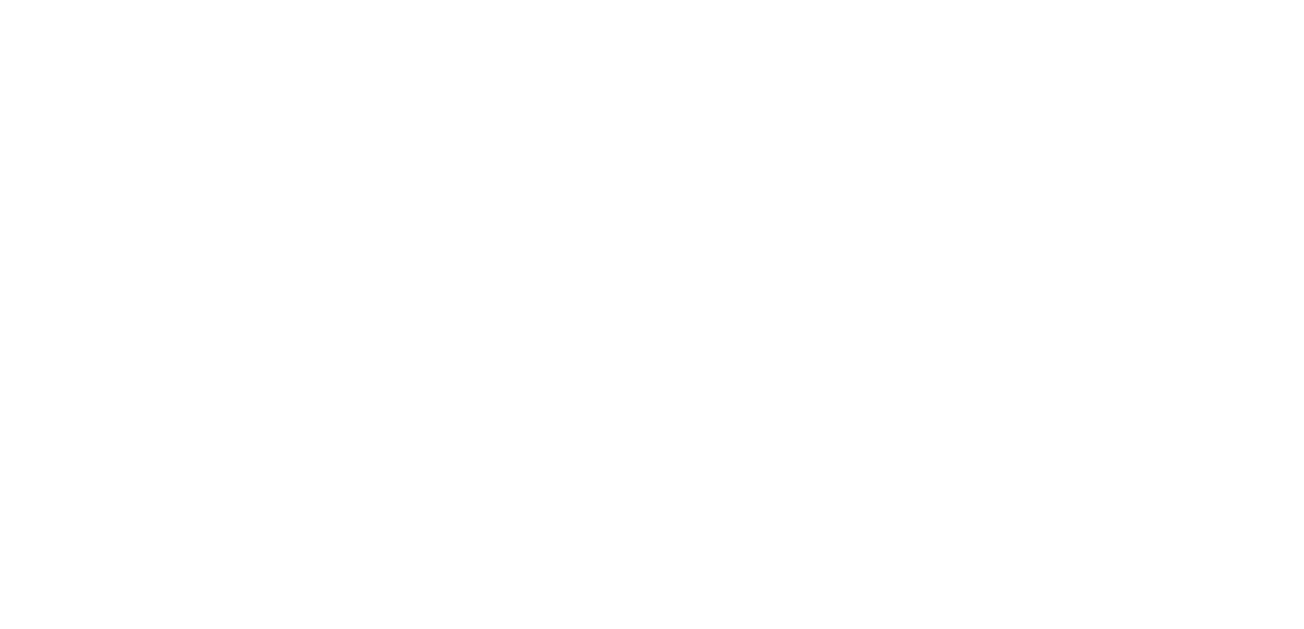
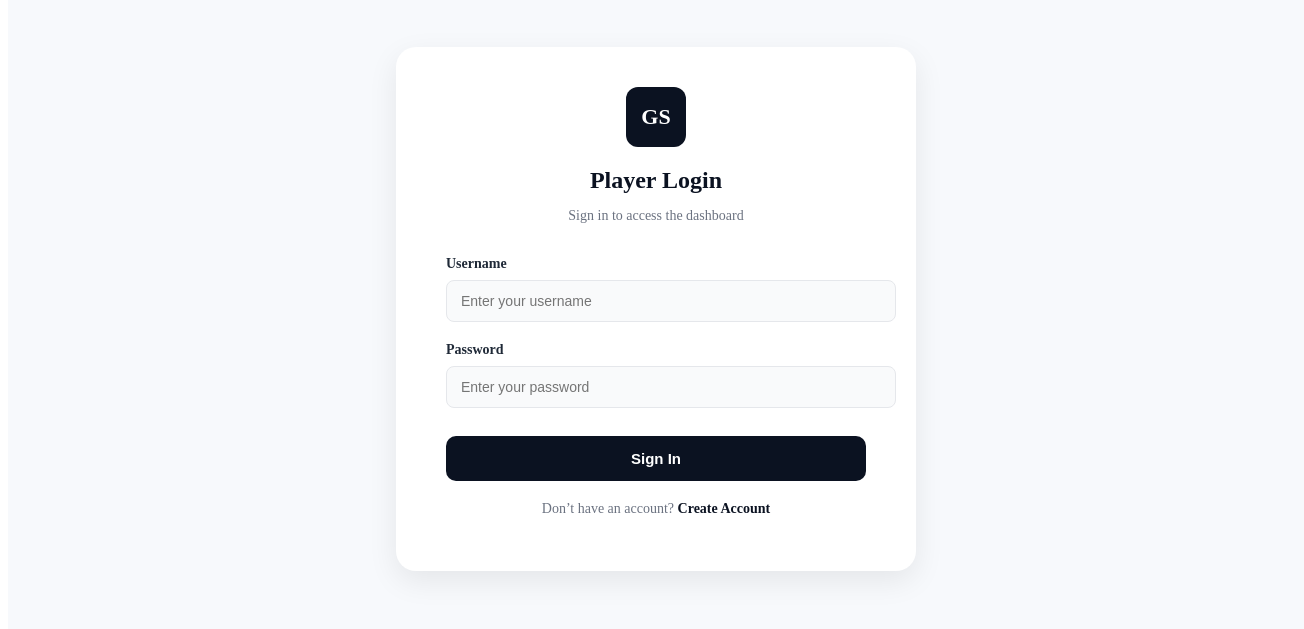
Before and after one commit to Padredilg/Game-Score-Tracker, an Angular app in the folder frontend-angular/: page / in a window 1280 px wide. Shown: the part 139-768 px from the top of the page, 1304 px wide, since content can reach past the window. Built offline with nearby package versions, Linux system fonts and the light colour scheme.

Commit message:
Player login component and initial frontend setup

```diff
--- a/frontend-angular/angular.json
+++ b/frontend-angular/angular.json
@@ -95,6 +95,9 @@
     }
   },
   "cli": {
-    "schematicCollections": ["angular-eslint"]
+    "schematicCollections": [
+      "angular-eslint"
+    ],
+    "analytics": false
   }
 }
--- a/frontend-angular/src/app/app.html
+++ b/frontend-angular/src/app/app.html
@@ -1 +1,2 @@
-<router-outlet />
+
+<app-player-login></app-player-login>
--- /dev/null
+++ b/frontend-angular/src/app/player-login/player-login.html
@@ -0,0 +1,27 @@
+<div class="login-page">
+  <div class="login-card">
+
+    <div class="logo-box">
+      <span>GS</span>
+    </div>
+
+    <h2>Player Login</h2>
+    <p class="subtitle">Sign in to access the dashboard</p>
+
+    <form>
+      <label>Username</label>
+      <input type="text" placeholder="Enter your username" />
+
+      <label>Password</label>
+      <input type="password" placeholder="Enter your password" />
+
+      <button type="submit" class="login-btn">Sign In</button>
+    </form>
+
+    <p class="signup-text">
+      Don’t have an account?
+      <a href="#">Create Account</a>
+    </p>
+
+  </div>
+</div>
--- /dev/null
+++ b/frontend-angular/src/app/player-login/player-login.scss
@@ -0,0 +1,104 @@
+.login-page {
+  width: 100%;
+  min-height: 100vh;
+  background: #f7f9fc;
+  display: flex;
+  align-items: center;
+  justify-content: center;
+  padding: 40px 16px;
+}
+
+.login-card {
+  background: #ffffff;
+  width: 420px;
+  max-width: 100%;
+  padding: 40px 50px;
+  border-radius: 20px;
+  box-shadow: 0 10px 30px rgba(0, 0, 0, 0.08);
+  text-align: center;
+}
+
+.logo-box {
+  width: 60px;
+  height: 60px;
+  margin: 0 auto 20px;
+  background: #0b1221;
+  border-radius: 12px;
+  display: flex;
+  align-items: center;
+  justify-content: center;
+
+  span {
+    color: #fff;
+    font-size: 22px;
+    font-weight: 600;
+  }
+}
+
+h2 {
+  font-size: 24px;
+  margin-bottom: 5px;
+  color: #0b1221;
+}
+
+.subtitle {
+  font-size: 14px;
+  color: #6b7280;
+  margin-bottom: 30px;
+}
+
+form {
+  text-align: left;
+
+  label {
+    font-size: 14px;
+    color: #1f2937;
+    font-weight: 600;
+  }
+
+  input {
+    width: 100%;
+    margin: 8px 0 18px;
+    padding: 12px 14px;
+    border: 1px solid #e5e7eb;
+    border-radius: 8px;
+    font-size: 14px;
+    background: #f9fafb;
+
+    &:focus {
+      outline: none;
+      border-color: #4f46e5;
+      box-shadow: 0 0 0 3px rgba(79, 70, 229, 0.15);
+    }
+  }
+}
+
+.login-btn {
+  width: 100%;
+  background: #0b1221;
+  color: #ffffff;
+  padding: 14px;
+  border: none;
+  border-radius: 10px;
+  font-size: 15px;
+  font-weight: 600;
+  cursor: pointer;
+  margin-top: 10px;
+  transition: 0.2s ease-in-out;
+
+  &:hover {
+    background: #121a31;
+  }
+}
+
+.signup-text {
+  margin-top: 20px;
+  font-size: 14px;
+  color: #6b7280;
+
+  a {
+    color: #0b1221;
+    font-weight: 600;
+    text-decoration: none;
+  }
+}
```
Also changed, not shown: frontend-angular/src/app/app.ts (+4 -3 lines), frontend-angular/src/app/player-login/player-login.ts (added, +11 -0 lines), 2 other files (tests, documents, lock files or other folders).
